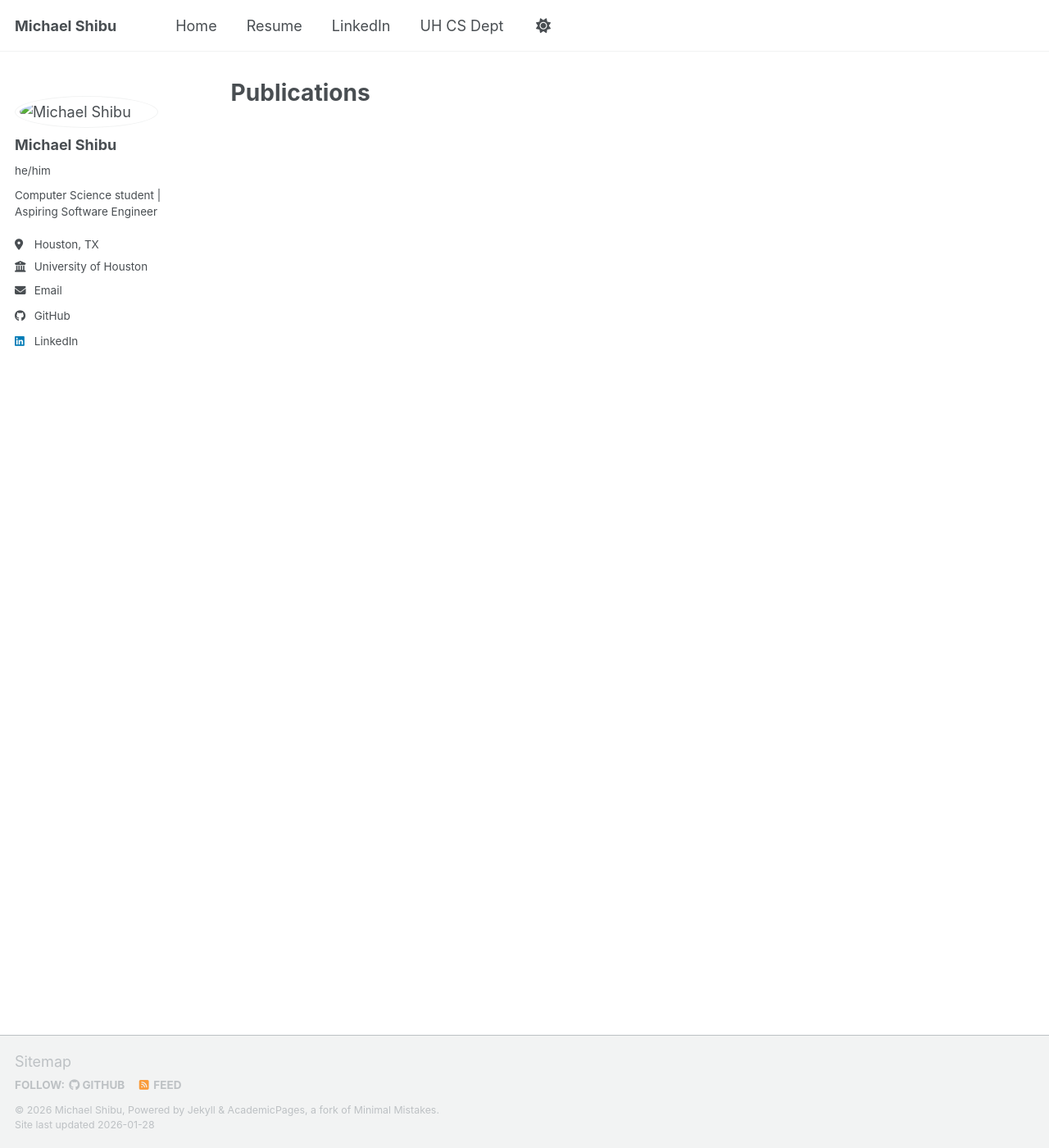
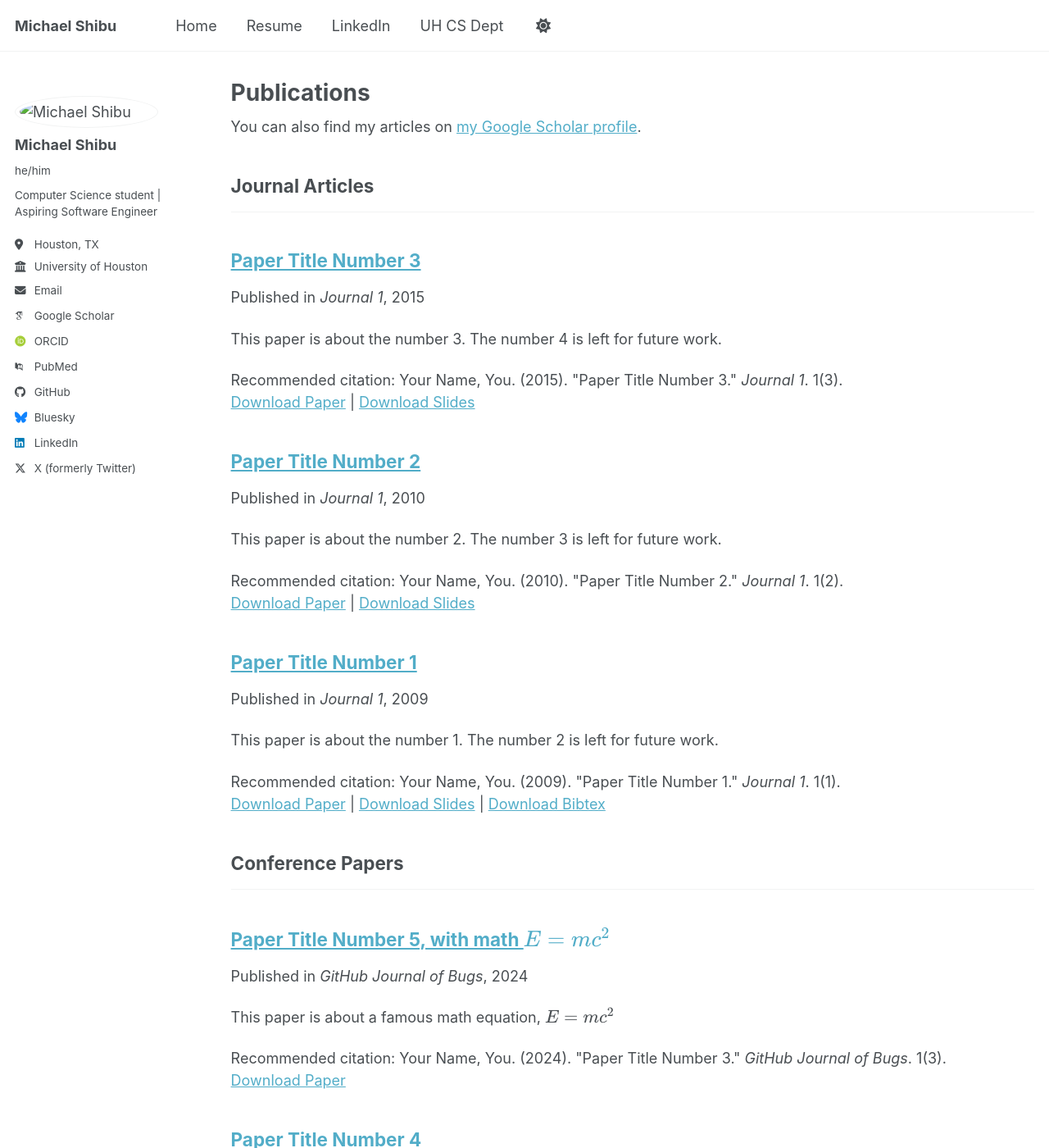
Before and after one commit to michaelshibu101-sketch/michaelshibu101-sketch.github.io, a Jekyll site: the page built from _pages/publications.html, in a window 1280 px wide and 1400 px high. Shown: the whole window at 82% size. Built offline with Jekyll 4.4.1, drawn with Linux system fonts in a browser that asks for light colours; some web fonts are replaced; a script bundle is joined from its source files by our own code; library files that are not in the unit come from our copies; some of the changed lines change nothing that is shown; some of the changed text lies outside the part shown.

Commit message:
Update _config.yml
added google analytics

```diff
--- a/_config.yml
+++ b/_config.yml
@@ -1,23 +1,23 @@
 # Welcome to Jekyll!
 #
-# This config file is meant for settings that affect your entire site.
+# This config file is meant for settings that affect your entire site, values
+# which you are expected to set up once and rarely need to edit after that.
+# For technical reasons, this file is *NOT* reloaded automatically when you use
+# `jekyll serve -l -H localhost`. If you change this file, please restart the
+# server process.
 
-# =============================
 # Basic Site Settings
-# =============================
 locale                   : "en-US"
 site_theme               : "default"
 title                    : "Michael Shibu"
 title_separator          : "-"
 name                     : &name "Michael Shibu"
 description              : &description "Michael Shibu's academic portfolio"
-url                      : "https://michaelshibu101-sketch.github.io"
+url                      : "https://michaelshibu101-sketch.github.io/"
 baseurl                  : ""
 repository               : "michaelshibu101-sketch/michaelshibu101-sketch.github.io"
 
-# =============================
-# Site Author (Sidebar)
-# =============================
+# Site Author
 author:
   avatar           : "images/pfp.jpg"
   name             : "Michael Shibu"
@@ -28,21 +28,21 @@
   uri              :
   email            : "mshibu@cougarnet.uh.edu"
 
-  # Academic
+  # Academic websites
   academia         :
   arxiv            :
-  googlescholar    :
+  googlescholar    : "https://scholar.google.com/citations?user=PS_CX0AAAAAJ"
   inspire-hep      :
   impactstory      :
-  orcid            :
+  orcid            : "https://orcid.org/yourorcidurl"
   semantic         :
   ssrn             :
-  pubmed           :
+  pubmed           : "https://www.ncbi.nlm.nih.gov/pubmed/?term=john+snow"
   researchgate     :
   scopus           :
   zotero           :
 
-  # Development
+  # Repositories and software development
   bitbucket        :
   codepen          :
   dribbble         :
@@ -50,110 +50,262 @@
   kaggle           :
   stackoverflow    :
 
-  # Social
+  # Social media
+  artstation       :
+  bluesky          : "bsky.app"
+  facebook         :
+  flickr           :
+  foursquare       :
+  goodreads        :
+  google_plus      :
+  keybase          :
+  instagram        :
+  lastfm           :
   linkedin         : "https://www.linkedin.com/in/michael-shibu-9a3761340/"
-  twitter          :
-  instagram        :
-  facebook         :
+  mastodon         :
+  medium           :
+  pinterest        :
+  soundcloud       :
+  steam            :
+  telegram         :
+  tumblr           :
+  twitter          : ""
+  vine             :
+  weibo            :
+  wikipedia        :
+  xing             :
+  youtube          :
+  zhihu            :
 
-# =============================
-# Resume
-# =============================
-resume: "files/MichaelShibuResume.pdf"
+# Publication Category
+publication_category:
+  books:
+    title: 'Books'
+  manuscripts:
+    title: 'Journal Articles'
+  conferences:
+    title: 'Conference Papers'
 
-# =============================
 # Site Settings
-# =============================
+teaser                   :
 breadcrumbs              : false
 words_per_minute         : 160
 future                   : true
 read_more                : "disabled"
 talkmap_link             : false
+comments:
+  provider               :
+  disqus:
+    shortname            :
+  discourse:
+    server               :
+  facebook:
+    appid                :
+    num_posts            :
+    colorscheme          :
+staticman:
+  allowedFields          : ['name', 'email', 'url', 'message']
+  branch                 : "gh-pages"
+  commitMessage          : "New comment."
+  filename               : comment-{@timestamp}
+  format                 : "yml"
+  moderation             : true
+  path                   : "_data/comments/{options.slug}"
+  requiredFields         : ['name', 'email', 'message']
+  transforms:
+    email                : "md5"
+  generatedFields:
+    date:
+      type               : "date"
+      options:
+        format           : "iso8601"
+atom_feed:
+  hide                   : false
+  path                   :
 
-# =============================
-# Analytics (SAFE PLACEHOLDER)
-# =============================
+# SEO Related
+google_site_verification :
+bing_site_verification   :
+alexa_site_verification  :
+yandex_site_verification :
+
+# Social Sharing
+twitter:
+  username               : &twitter
+facebook:
+  username               :
+  app_id                 :
+  publisher              :
+og_image                 :
+og_description           :
+social:
+  type                   :
+  name                   :
+  links:
+
+# Analytics
 analytics:
   provider               : "google-analytics-4"
   google:
-    tracking_id          : "G-XXXXXXXXXX"
+    tracking_id          : "G-71QGYYW3N9"
 
-# =============================
 # Reading Files
-# =============================
 include:
   - .htaccess
   - _pages
   - files
-
 exclude:
+  - "*.sublime-project"
+  - "*.sublime-workspace"
+  - .asset-cache
+  - .bundle
   - .github
+  - .jekyll-assets-cache
+  - .sass-cache
+  - assets/js/_main.js
+  - assets/js/plugins
+  - assets/js/vendor
+  - CHANGELOG
+  - Capfile
+  - config
+  - Dockerfile
+  - Gemfile
+  - Gruntfile.js
+  - gulpfile.js
+  - LICENSE
+  - local
+  - log
   - node_modules
+  - package.json*
+  - Rakefile
+  - README
+  - tmp
   - vendor
-  - README
-  - Gemfile
-  - package.json*
-
+keep_files:
+  - .git
+  - .svn
 encoding: "utf-8"
 markdown_ext: "markdown,mkdown,mkdn,mkd,md"
 
-# =============================
-# Markdown
-# =============================
+# Conversion
 markdown: kramdown
 highlighter: rouge
+lsi: false
 excerpt_separator: "\n\n"
+incremental: false
 
+# Markdown Processing
 kramdown:
   input: GFM
   hard_wrap: false
   auto_ids: true
+  footnote_nr: 1
+  entity_output: as_char
+  toc_levels: 1..6
+  smart_quotes: lsquo,rsquo,ldquo,rdquo
+  enable_coderay: false
 
-# =============================
-# Collections (REMOVED SAFELY)
-# =============================
-collections: {}
+# Collections
+collections:
+  teaching:
+    output: true
+    permalink: /:collection/:path/
+  publications:
+    output: true
+    permalink: /:collection/:path/
+  portfolio:
+    output: true
+    permalink: /:collection/:path/
+  talks:
+    output: true
+    permalink: /:collection/:path/
 
-# =============================
-# Defaults (CLEAN)
-# =============================
+# Defaults
 defaults:
+  - scope:
+      path: ""
+      type: posts
+    values:
+      layout: single
+      author_profile: true
+      read_time: true
+      comments: true
+      share: true
+      related: true
   - scope:
       path: ""
       type: pages
     values:
       layout: single
       author_profile: true
+  - scope:
+      path: ""
+      type: teaching
+    values:
+      layout: single
+      author_profile: true
+      share: true
+      comments: true
+  - scope:
+      path: ""
+      type: publications
+    values:
+      layout: single
+      author_profile: true
+      share: true
+      comments: true
+  - scope:
+      path: ""
+      type: portfolio
+    values:
+      layout: single
+      author_profile: true
+      share: true
+      comment: true
+  - scope:
+      path: ""
+      type: talks
+    values:
+      layout: talk
+      author_profile: true
+      share: true
 
-# =============================
-# Sass
-# =============================
+# Sass/SCSS
 sass:
   sass_dir: _sass
   style: compressed
 
-# =============================
-# Output
-# =============================
-permalink: /:title/
+# Outputting
+permalink: /:categories/:title/
 timezone: Etc/UTC
 
-# =============================
 # Plugins
-# =============================
 plugins:
   - jekyll-feed
+  - jekyll-gist
+  - jekyll-paginate
   - jekyll-sitemap
+  - jekyll-redirect-from
   - jemoji
 
+# Mimic GitHub Pages with --safe
 whitelist:
   - jekyll-feed
+  - jekyll-gist
+  - jekyll-paginate
   - jekyll-sitemap
+  - jekyll-redirect-from
   - jemoji
 
-# =============================
+# Archives
+category_archive:
+  type: liquid
+  path: /categories/
+tag_archive:
+  type: liquid
+  path: /tags/
+
 # HTML Compression
-# =============================
 compress_html:
   clippings: all
   ignore:
```
